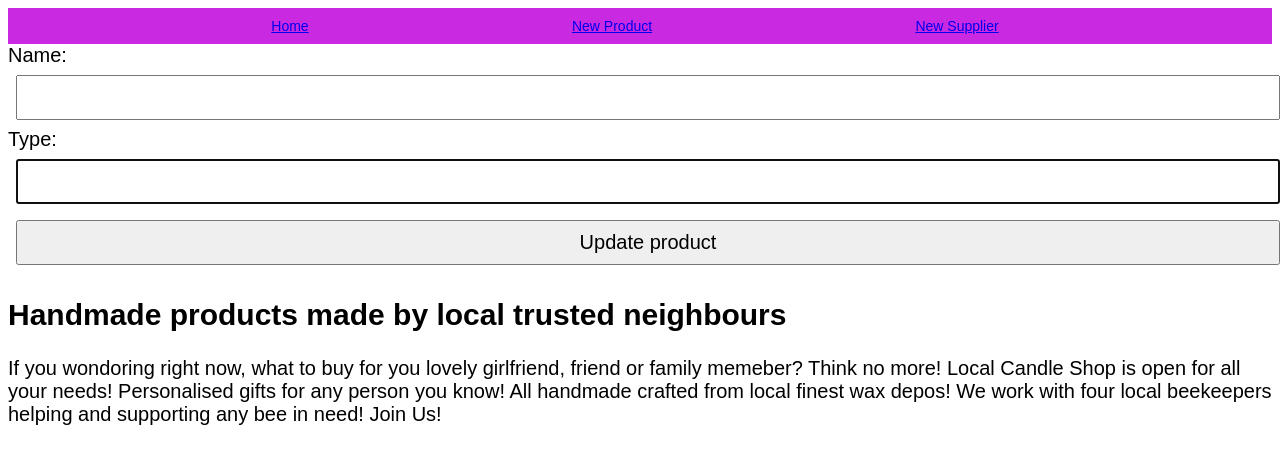
After one commit to Jakubnecessary/CS_S_P_1, a Flask app: template templates/suppliers/edit.html in a window 1280 px wide. The commit adds this page. Shown: the top 464 px of the page. Run offline with Flask 2, Linux system fonts and the light colour scheme; the template is opened without the code that fills it, so the values that code supplies are empty.

Commit message:
basic CSS for new product done moving to new supplier and edit forms look

```diff
--- a/controllers/supplier_controller.py
+++ b/controllers/supplier_controller.py
@@ -34,11 +34,11 @@ def show_supplier(id):
     return render_template('suppliers/show_new_supplier.html', supplier = supplier)
 
 # edit
-@products_blueprint.route("/products/<id>/edit", methods=['GET'])
-def edit_product(id):
+@suppliers_blueprint.route("/suppliers/<id>/edit", methods=['GET'])
+def edit_supplier(id):
     product = product_repository.select(id)
     suppliers = supplier_repository.select_all()
-    return render_template('products/edit.html', product = product, all_suppliers = suppliers)
+    return render_template('suppliers/edit.html', product = product, all_suppliers = suppliers)
 
 # updtae
 @suppliers_blueprint.route("/suppliers/<id>", methods=['POST'])
--- a/static/style.css
+++ b/static/style.css
@@ -35,7 +35,7 @@ input, select, button {
     display: flex;
     justify-content: space-evenly;
     padding: 10px;
-    background-color: rgba(34, 119, 224, 0.966);
+    background-color: rgba(199, 34, 224, 0.966);
     color:rgb(194, 22, 194);
     font-family: "fanatsy", arial, sans-serif; font-size: 30px;
     box-sizing: border-box;
@@ -72,12 +72,13 @@ input, select, button {
 }
 
 .show_new_product_1 {
-    flex-direction: row-reverse;
     background-color: sienna;
-    display: inline;
+    position: relative;
+    display: flex;
+    flex-wrap: wrap;
+    justify-content: space-evenly
 
-
-}
+};
 
 #home-image {
     background-image: url(images/monitoring-beehives-bees.jpeg);
--- /dev/null
+++ b/templates/suppliers/edit.html
@@ -0,0 +1,22 @@
+{% extends "base.html" %}
+{% block content %}
+
+<form action="/suppliers/{{supplier.id}}" method="post">
+    <div>
+    <label for="company_name">Name:</label>
+    <input type="text" id="company_name" name="company_name" value="{{supplier.company_name}}" required>
+    </div>
+
+    <div>
+    <label for="company_origin">Type:</label>
+    <input product_type="text" id="company_origin" name="company_origin" value="{{supplier.company_origin}}" required autofocus>
+    </div>
+
+
+
+
+<button type="submit">Update product</button>
+
+</form>
+
+{% endblock %}
--- a/templates/suppliers/new_supplier.html
+++ b/templates/suppliers/new_supplier.html
@@ -2,7 +2,7 @@
 {% block content %}
 
 <div class="new-supplier">
-    <form action="/supplier" method="POST">
+    <form action="/suppliers" method="POST">
 
         <div>
 
--- a/templates/suppliers/show_new_supplier.html
+++ b/templates/suppliers/show_new_supplier.html
@@ -11,10 +11,10 @@
     <h3>Name</h3>
     <p>{{supplier.company_name}}</p>
     <h4>From?:</h4>
-    <p>{{product.company_origin}}</p>
+    <p>{{supplier.company_origin}}</p>
 </div>
 <hr>
-<button type="submit">Edit your Product</button>
-<h3>Edit Supplier</h3>
+
+<button type="submit">Edit Supplier</button>
 <p><a href="/suppliers/{{supplier.id}}/edit">Edit Here</a></p>
 {% endblock %}
```
Also changed, not shown: templates/products/show_new_product.html (+11 -11 lines).
